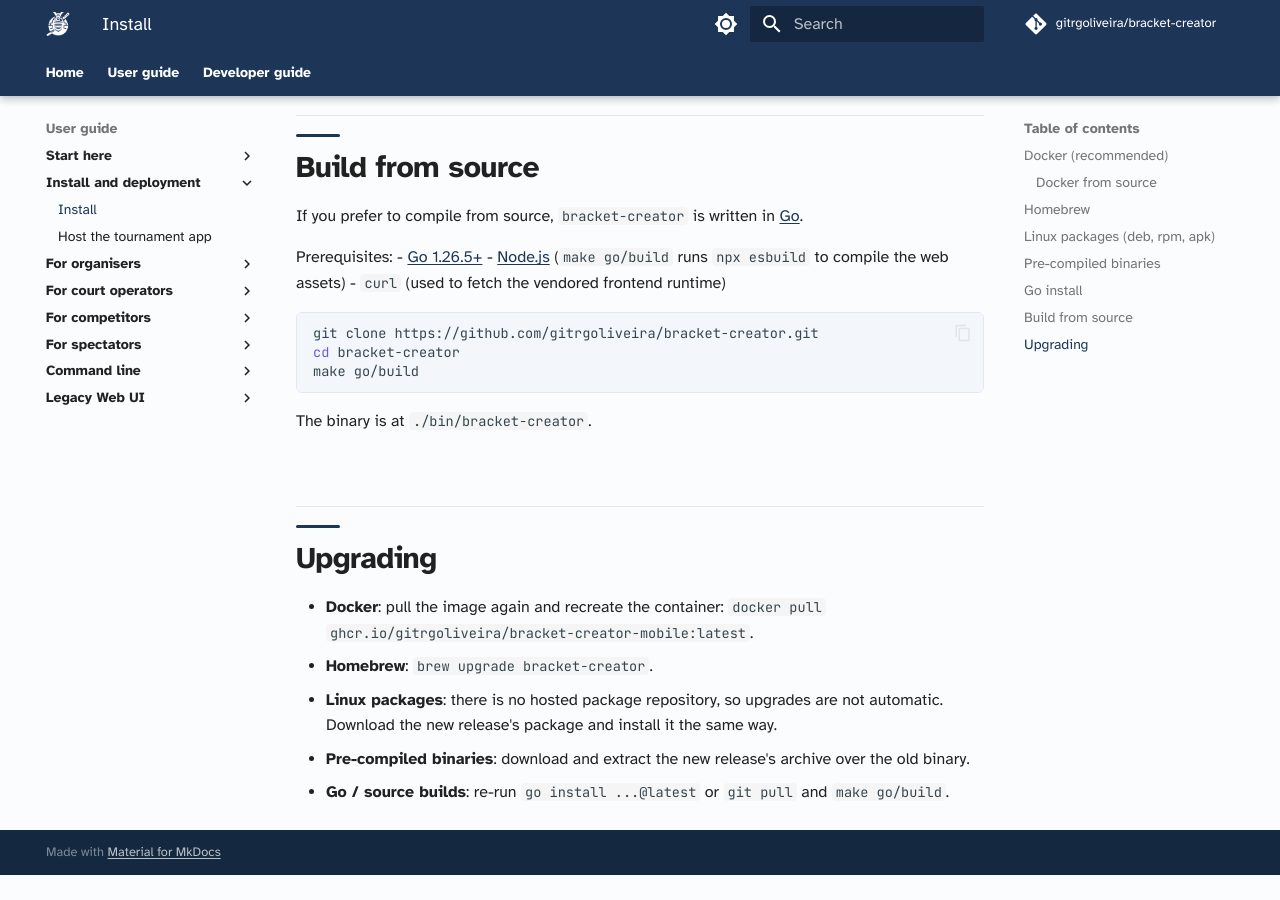
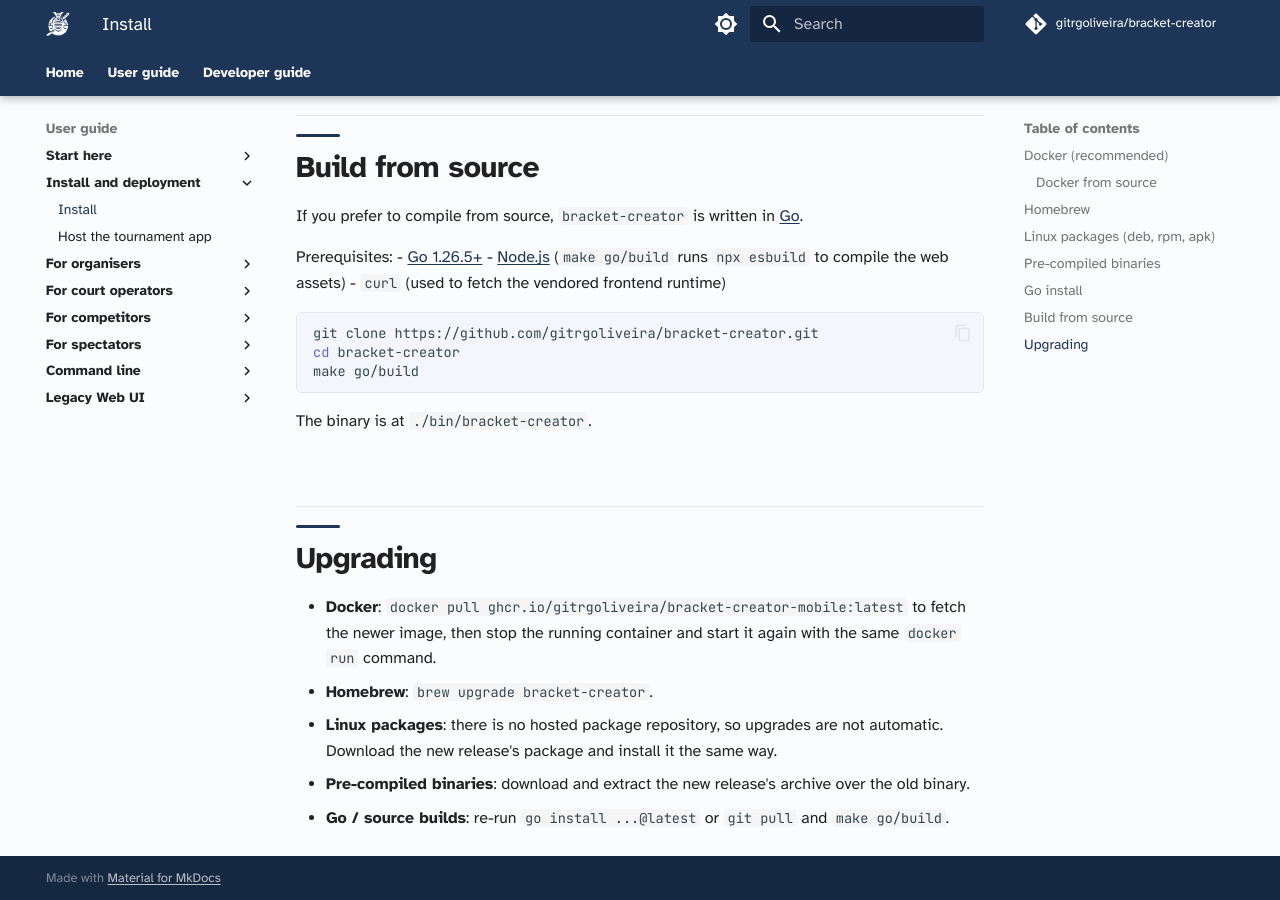
Before and after one commit to gitrgoliveira/bracket-creator, an MkDocs documentation site: the page built from docs/user-guide/install/install.md, in a window 1280 px wide and 900 px high, scrolled down 2995 px. Built offline with MkDocs 1.6.1 and Material for MkDocs 9.7.7, drawn with Linux system fonts in a browser that asks for light colours; comment, search, counter and statistics services are not loaded; before the commit the page ends 3870 px from its top, so only the background shows below that; some of the changed text lies outside the part shown.

Commit message:
fix(mp-kg8n): address Copilot review round 2
- docs: arch-aware install commands (dpkg --print-architecture /
  uname -m / apk --print-arch), each verified to match the package
  filename arch tokens in real containers on both architectures.
- docs: Docker upgrade bullet now says pull, then stop and re-run the
  container (pull alone does not upgrade a running container).
- README: reworded the tournament-app install sentence.
- release workflow: smoke test moved to its own job that downloads the
  published release assets, so a broken package flags the workflow red
  without skipping the homebrew bump, and the test covers the exact
  files users download.

Co-Authored-By: Claude Fable 5 <noreply@anthropic.com>

```diff
--- a/docs/user-guide/install/install.md
+++ b/docs/user-guide/install/install.md
@@ -129,7 +129,7 @@ The binary is at `./bin/bracket-creator`.
 
 ## Upgrading
 
-* **Docker**: pull the image again and recreate the container: `docker pull ghcr.io/gitrgoliveira/bracket-creator-mobile:latest`.
+* **Docker**: `docker pull ghcr.io/gitrgoliveira/bracket-creator-mobile:latest` to fetch the newer image, then stop the running container and start it again with the same `docker run` command.
 * **Homebrew**: `brew upgrade bracket-creator`.
 * **Linux packages**: there is no hosted package repository, so upgrades are not automatic. Download the new release's package and install it the same way.
 * **Pre-compiled binaries**: download and extract the new release's archive over the old binary.
```
Also changed, not shown: other parts of docs/user-guide/install/install.md (+3 -3 lines), README.md (+1 -1 lines), 1 other file.
